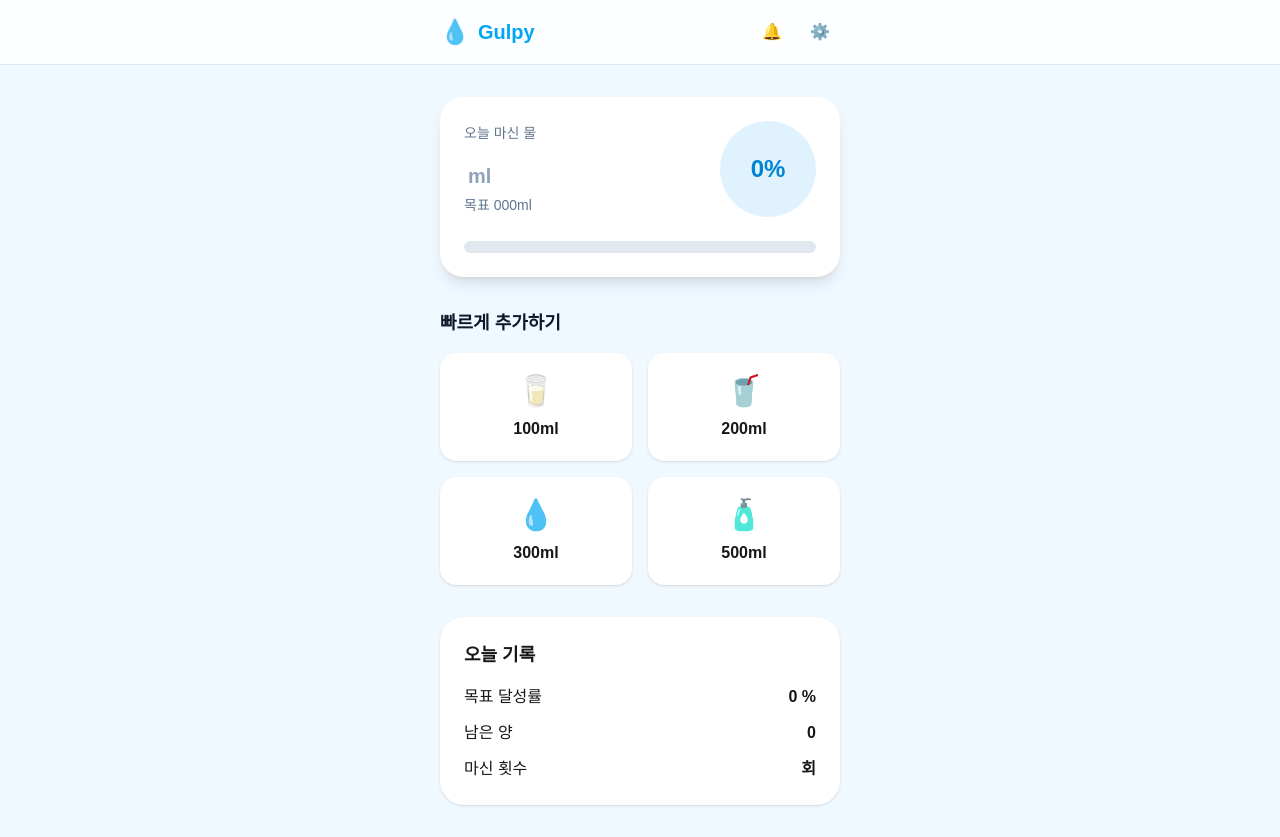
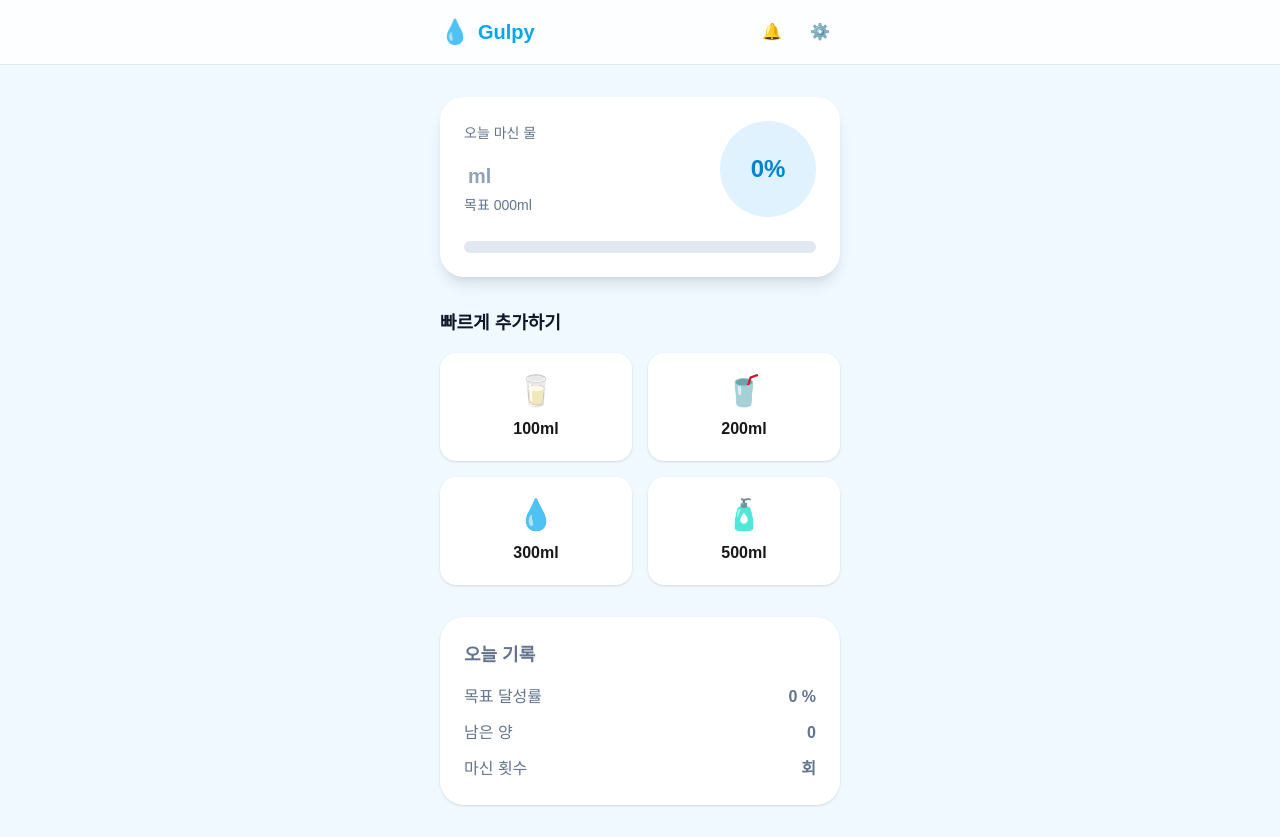
Before and after one commit to Lunas322/Gulpy, a Next.js app: page / in a window 1280 px wide. Built offline with nearby package versions, Linux system fonts and the light colour scheme; no server answers; the database is empty; sample sign-in values are in the browser's storage.

Commit message:
refactor: as 타입 삭제

```diff
--- a/src/app/components/DailyWaterSummary.tsx
+++ b/src/app/components/DailyWaterSummary.tsx
@@ -3,11 +3,11 @@ import { getRemainingWater, getWaterPercent } from "../utils/calculateWaterIntak
 
 
 type Props = {
-    data : Water
+  data: Water
 }
-export default function DailyWaterSummary ({data}:Props) {
-    return(
-                <section className="mt-8 rounded-3xl bg-white p-6 shadow">
+export default function DailyWaterSummary({ data }: Props) {
+  return (
+    <section className="mt-8 rounded-3xl bg-white p-6 shadow  text-slate-500">
       <h3 className="mb-4 text-lg font-semibold">
         오늘 기록
       </h3>
@@ -20,7 +20,7 @@ export default function DailyWaterSummary ({data}:Props) {
 
         <div className="flex justify-between">
           <span>남은 양</span>
-                      <span className="font-semibold">{getRemainingWater(data as Water)}</span>
+          <span className="font-semibold">{getRemainingWater(data)}</span>
         </div>
 
         <div className="flex justify-between">
```
Lines whose indentation alone changed are shown as unchanged.
